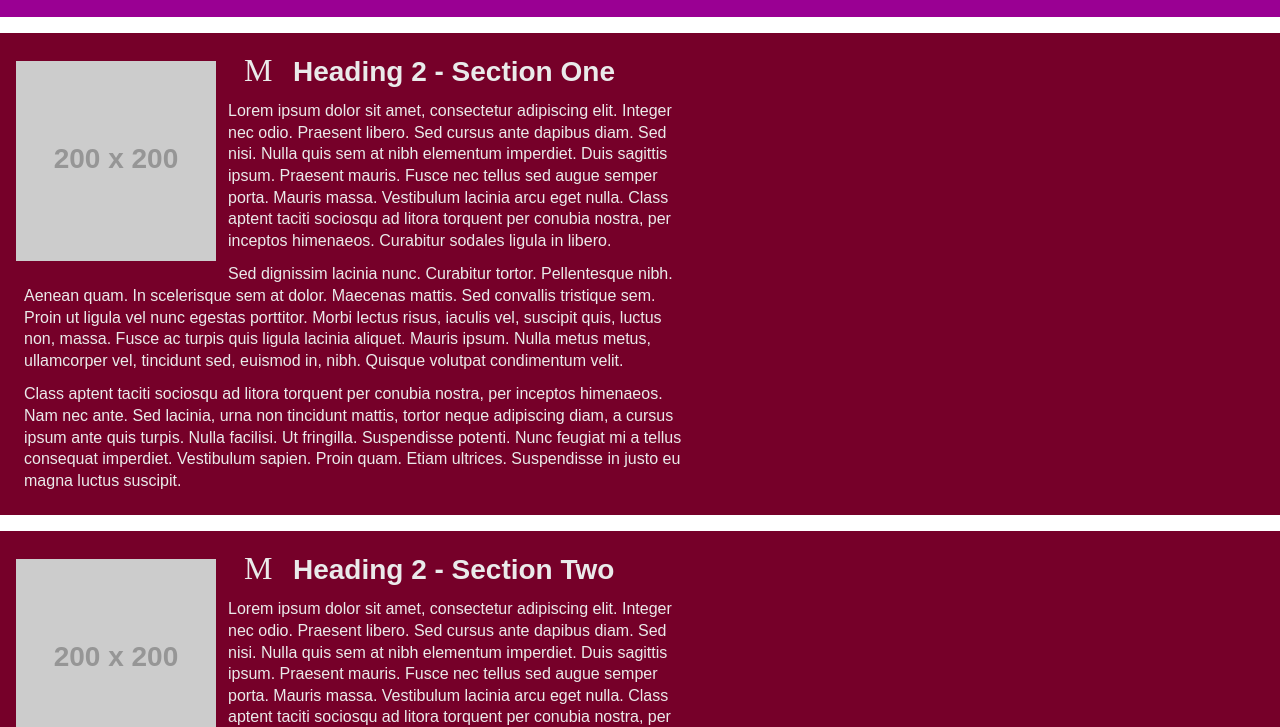
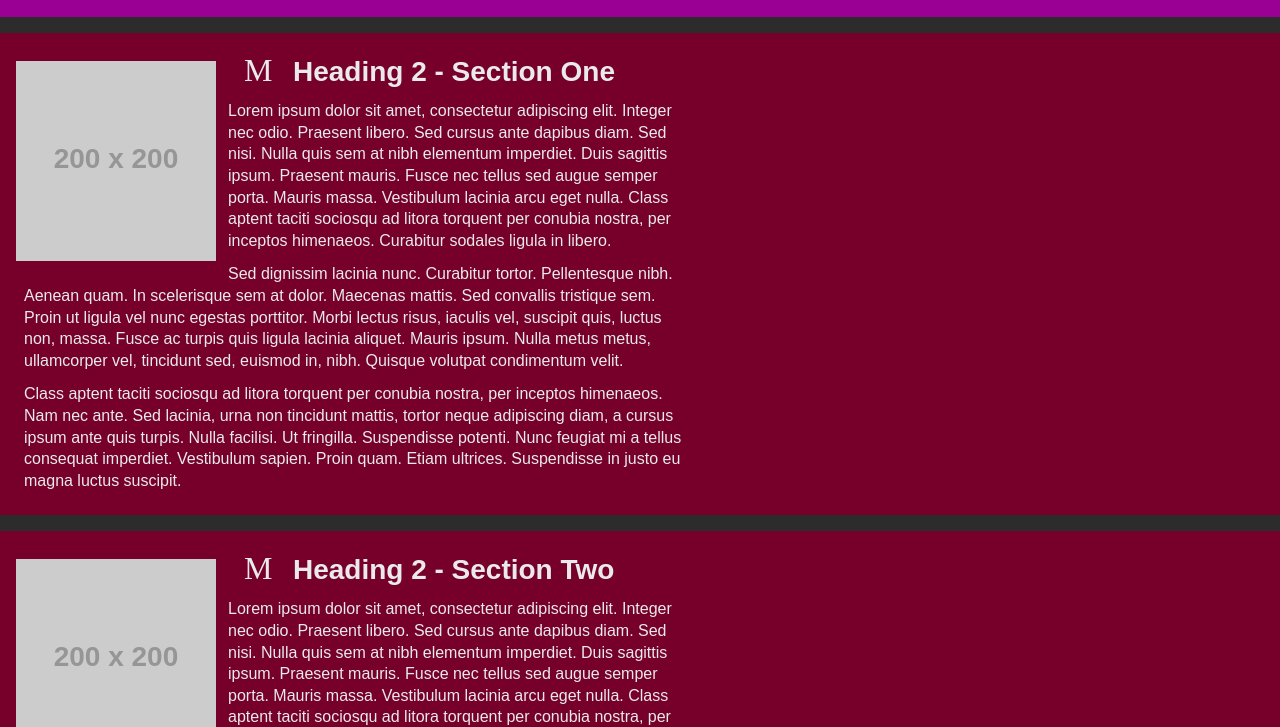
Before and after one commit to asuanish/viewport, a plain HTML site: page index.html in a window 1280 px wide. Shown: the part 79-806 px from the top of the page. Drawn offline with Linux system fonts and the dark colour scheme; placeholder pictures from the web are drawn by us; some icons are missing.

```diff
--- a/joglekar.styles.css
+++ b/joglekar.styles.css
@@ -133,6 +133,7 @@
 }
 
 /* ----- AUTOPREFIXER FOR VS CODE WAS USED FOR VENDOR PREFIXES ----- */
+
 /* ---------- VARIABLES ---------- */
 :root {
   --red: #760029;
@@ -160,6 +161,13 @@
 /* --------------- BEGIN USER PREFERS DARK COLOR SCHEME QUERY --------------- */
 
 /* CHANGE THE BODY'S BACKGROUND COLOR TO THE DARK GRAY IF THE USER PREFERS DARK MODE */
+
+@media (prefers-color-scheme: dark) {
+  body {
+    background-color: #2c2c2c;
+    color: white;
+  }
+}
 
 /* --------------- END USER PREFERS DARK COLOR SCHEME QUERY --------------- */
 
@@ -224,6 +232,7 @@
 }
 
 /* ----- HANDLE PREFERS REDUCED MOTION FOR THE ICON ANIMATIONS ----- */
+
 /* --------------- BEGIN USER PREFERS REDUCED MOTION QUERY --------------- */
 @-webkit-keyframes icon-animation {
   0% {
```
Also changed, not shown: favicon-16x16.png (added), favicon-32x32.png (added).
